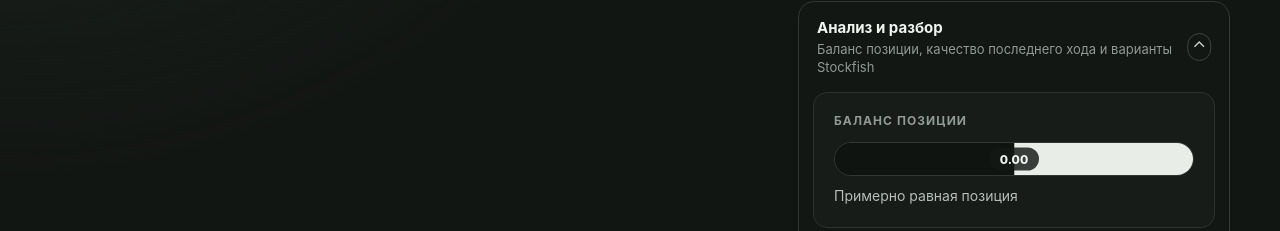
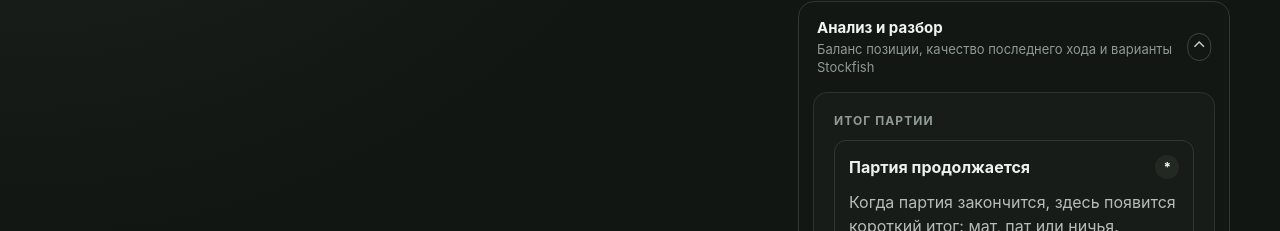
Before and after one commit to GeniusOfPython/chess-coach, a React (Vite) app: page / in a window 1280 px wide. Both pictures are taken after a click on the heading 1014 px from the left and 616 px from the top of the page. Shown: the part 569-800 px from the top of the page. Built offline with nearby package versions, Linux system fonts and the light colour scheme; no server answers.

Commit message:
Добавлен итог партии

```diff
--- a/src/App.tsx
+++ b/src/App.tsx
@@ -18,6 +18,7 @@ import PgnPanel from "./components/PgnPanel";
 import FenPanel from "./components/FenPanel";
 import MaterialPanel from "./components/MaterialPanel";
 import CoachPanel from "./components/CoachPanel";
+import GameResultPanel from "./components/GameResultPanel";
 import CollapsibleSection from "./components/CollapsibleSection";
 import PremiumFeatureNotice from "./components/PremiumFeatureNotice";
 import { useChessGame } from "./hooks/useChessGame";
@@ -29,6 +30,7 @@ import {
   type BotLevelId,
 } from "./types/bot";
 import "./components/CoachPanel.css";
+import "./components/GameResultPanel.css";
 import "./App.css";
 
 function getTurnFromFen(fen: string): Color {
@@ -732,6 +734,12 @@ function App() {
             description="Баланс позиции, качество последнего хода и варианты Stockfish"
             storageKey="chess-coach.section.analysis"
           >
+            <GameResultPanel
+              game={game}
+              historyLength={history.length}
+              onNewGame={handleNewGame}
+            />
+
             <EvaluationBar
               analysis={analysis}
               analyzedTurn={analyzedTurn}
--- /dev/null
+++ b/src/components/GameResultPanel.css
@@ -0,0 +1,80 @@
+.game-result-card {
+  display: grid;
+  gap: 12px;
+  padding: 20px;
+  border-radius: 14px;
+}
+
+.game-result {
+  display: grid;
+  gap: 12px;
+  padding: 14px;
+  border: 1px solid #303733;
+  border-radius: 12px;
+  background: #171c19;
+}
+
+.game-result.finished.white {
+  border-color: rgba(232, 238, 231, 0.75);
+}
+
+.game-result.finished.black {
+  border-color: rgba(110, 118, 112, 0.85);
+}
+
+.game-result.finished.draw {
+  border-color: rgba(255, 170, 40, 0.75);
+}
+
+.game-result-header {
+  display: flex;
+  align-items: center;
+  justify-content: space-between;
+  gap: 12px;
+}
+
+.game-result-header strong {
+  font-size: 16px;
+}
+
+.game-result-header span {
+  padding: 4px 8px;
+  border-radius: 999px;
+  background: #222923;
+  color: #f0f4ef;
+  font-size: 13px;
+  font-weight: 800;
+  white-space: nowrap;
+}
+
+.game-result p {
+  margin: 0;
+  color: #b6bdb8;
+  line-height: 1.45;
+}
+
+.game-result-meta {
+  display: grid;
+  grid-template-columns: 1fr auto;
+  gap: 8px 14px;
+}
+
+.game-result-meta span {
+  color: #909b94;
+  font-size: 13px;
+}
+
+.game-result-button {
+  width: 100%;
+  border: 0;
+  border-radius: 10px;
+  padding: 11px 14px;
+  background: #d6f7c8;
+  color: #172013;
+  font-weight: 800;
+  cursor: pointer;
+}
+
+.game-result-button:hover {
+  filter: brightness(1.04);
+}
--- /dev/null
+++ b/src/components/GameResultPanel.tsx
@@ -0,0 +1,140 @@
+import type { Chess } from "chess.js";
+
+export type GameResultInfo = {
+  isGameOver: boolean;
+  title: string;
+  description: string;
+  result: string;
+  winner: "white" | "black" | "draw" | null;
+};
+
+type Props = {
+  game: Chess;
+  historyLength: number;
+  onNewGame: () => void;
+};
+
+function getGameResultInfo(game: Chess): GameResultInfo {
+  if (!game.isGameOver()) {
+    return {
+      isGameOver: false,
+      title: "Партия продолжается",
+      description:
+        "Когда партия закончится, здесь появится короткий итог: мат, пат или ничья.",
+      result: "*",
+      winner: null,
+    };
+  }
+
+  if (game.isCheckmate()) {
+    const winner = game.turn() === "w" ? "black" : "white";
+
+    return {
+      isGameOver: true,
+      title:
+        winner === "white"
+          ? "Мат. Победили белые"
+          : "Мат. Победили чёрные",
+      description:
+        "Король стороны, которая должна ходить, находится под шахом и не имеет легального способа защититься.",
+      result: winner === "white" ? "1-0" : "0-1",
+      winner,
+    };
+  }
+
+  if (game.isStalemate()) {
+    return {
+      isGameOver: true,
+      title: "Пат. Ничья",
+      description:
+        "Сторона, которая должна ходить, не находится под шахом, но у неё нет ни одного легального хода.",
+      result: "1/2-1/2",
+      winner: "draw",
+    };
+  }
+
+  if (game.isThreefoldRepetition()) {
+    return {
+      isGameOver: true,
+      title: "Ничья повторением позиции",
+      description:
+        "Одна и та же позиция возникла три раза. Такая партия считается ничейной.",
+      result: "1/2-1/2",
+      winner: "draw",
+    };
+  }
+
+  if (game.isInsufficientMaterial()) {
+    return {
+      isGameOver: true,
+      title: "Ничья из-за недостатка материала",
+      description:
+        "На доске осталось недостаточно фигур, чтобы поставить мат обычной игрой.",
+      result: "1/2-1/2",
+      winner: "draw",
+    };
+  }
+
+  if (game.isDraw()) {
+    return {
+      isGameOver: true,
+      title: "Ничья",
+      description:
+        "Партия завершилась ничьей по одному из шахматных правил.",
+      result: "1/2-1/2",
+      winner: "draw",
+    };
+  }
+
+  return {
+    isGameOver: true,
+    title: "Партия завершена",
+    description: "Игра больше не имеет легальных продолжений.",
+    result: "*",
+    winner: null,
+  };
+}
+
+export default function GameResultPanel({
+  game,
+  historyLength,
+  onNewGame,
+}: Props) {
+  const resultInfo = getGameResultInfo(game);
+
+  return (
+    <div className="game-result-card">
+      <span className="status-label">Итог партии</span>
+
+      <div
+        className={
+          resultInfo.isGameOver
+            ? `game-result finished ${resultInfo.winner ?? ""}`
+            : "game-result"
+        }
+      >
+        <div className="game-result-header">
+          <strong>{resultInfo.title}</strong>
+          <span>{resultInfo.result}</span>
+        </div>
+
+        <p>{resultInfo.description}</p>
+
+        <div className="game-result-meta">
+          <span>Сделано ходов</span>
+          <b>{historyLength}</b>
+        </div>
+
+        {resultInfo.isGameOver && (
+          <button
+            type="button"
+            className="game-result-button"
+            onClick={onNewGame}
+          >
+            Начать новую партию
+          </button>
+        )}
+      </div>
+    </div>
+  );
+}
```
